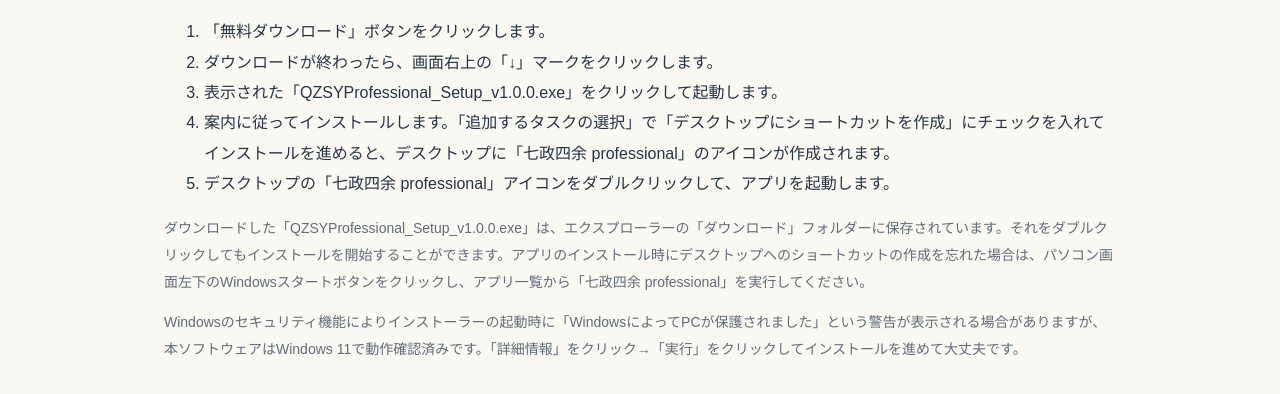
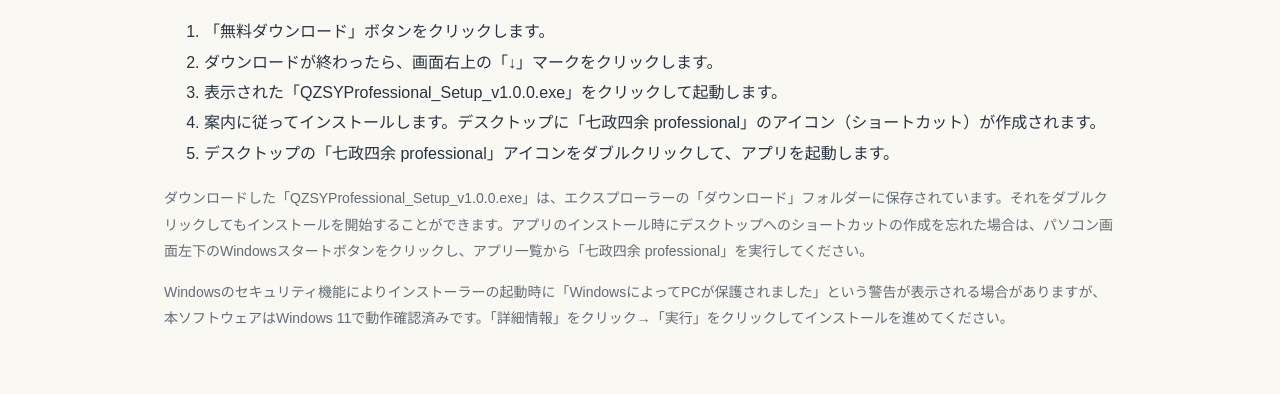
Before and after one commit to vrilorion/qzsy-professional, a plain HTML site: page index.html in a window 1280 px wide. Shown: the part 2212-2606 px from the top of the page. Drawn offline with Linux system fonts and the light colour scheme.

Commit message:
Update index.html

```diff
--- a/index.html
+++ b/index.html
@@ -197,12 +197,12 @@ footer a { color: #e0c38b; }
     <li>「無料ダウンロード」ボタンをクリックします。</li>
     <li>ダウンロードが終わったら、画面右上の「↓」マークをクリックします。</li>
     <li>表示された「QZSYProfessional_Setup_v1.0.0.exe」をクリックして起動します。</li>
-    <li>案内に従ってインストールします。「追加するタスクの選択」で「デスクトップにショートカットを作成」にチェックを入れてインストールを進めると、デスクトップに「七政四余 professional」のアイコンが作成されます。</li>
+    <li>案内に従ってインストールします。デスクトップに「七政四余 professional」のアイコン（ショートカット）が作成されます。</li>
     <li>デスクトップの「七政四余 professional」アイコンをダブルクリックして、アプリを起動します。</li>
   </ol>
   <p class="note">ダウンロードした「QZSYProfessional_Setup_v1.0.0.exe」は、エクスプローラーの「ダウンロード」フォルダーに保存されています。それをダブルクリックしてもインストールを開始することができます。アプリのインストール時にデスクトップへのショートカットの作成を忘れた場合は、パソコン画面左下のWindowsスタートボタンをクリックし、アプリ一覧から「七政四余 professional」を実行してください。</p>
   <p class="note">
-    Windowsのセキュリティ機能によりインストーラーの起動時に「WindowsによってPCが保護されました」という警告が表示される場合がありますが、本ソフトウェアはWindows 11で動作確認済みです。「詳細情報」をクリック→「実行」をクリックしてインストールを進めて大丈夫です。
+    Windowsのセキュリティ機能によりインストーラーの起動時に「WindowsによってPCが保護されました」という警告が表示される場合がありますが、本ソフトウェアはWindows 11で動作確認済みです。「詳細情報」をクリック→「実行」をクリックしてインストールを進めてください。
   </p>
 </section>
 <section>
```
